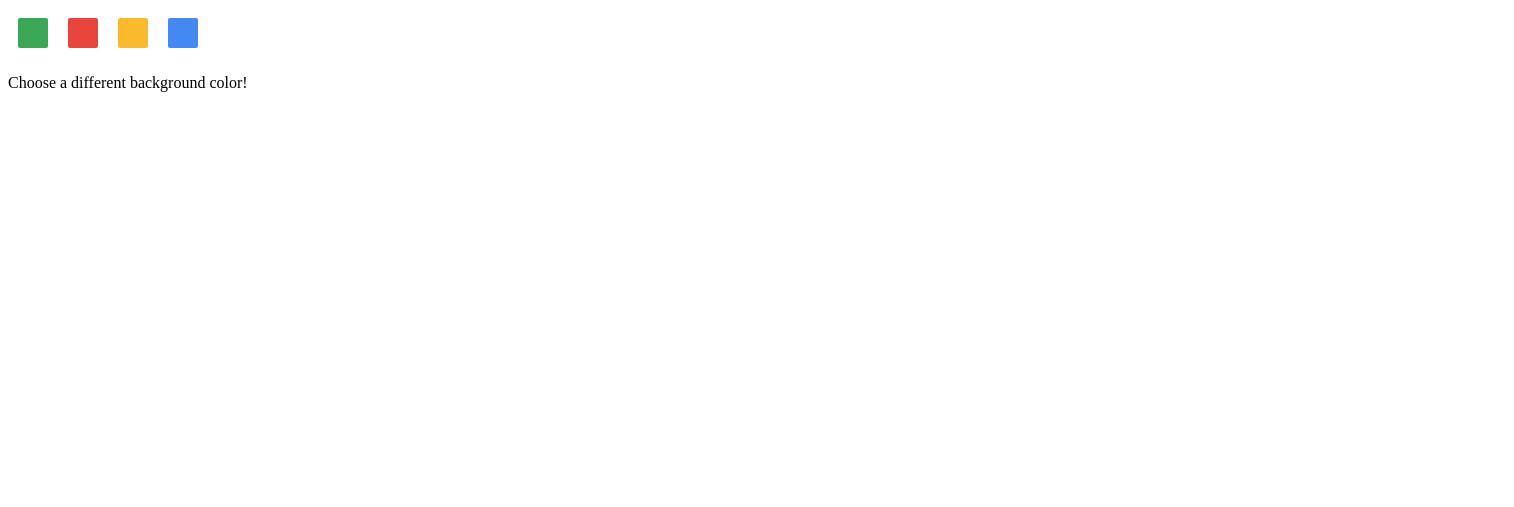
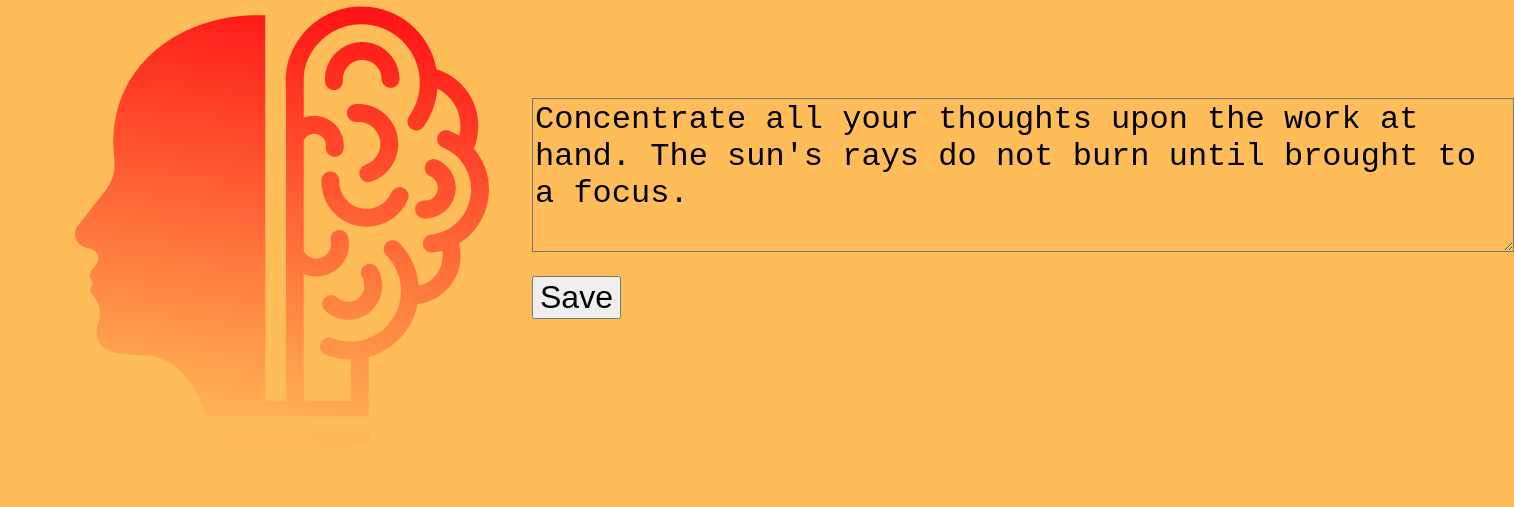
Before and after one commit to taylordouthit/national-parks-proj, a browser extension: page options/options.html in a window 1280 px wide. Shown: the whole page, 1514 px wide, since content can reach past the window. Drawn offline with Linux system fonts and the light colour scheme.

Commit message:
setup a basic options page where you can save an inspirational message

```diff
--- a/background.js
+++ b/background.js
@@ -6,10 +6,8 @@ import { debug } from "./debugger/debugger.js";
  * the rules.
  */
 chrome.runtime.onMessage.addListener((message) => {
-  debug("Message received in service worker: ", message);
   if (message.addBlockedSites) {
     const rulesList = createRulesList(message.addBlockedSites);
-    debug("rulesList: ", rulesList);
     const ruleSet = {
       addRules: rulesList,
     };
@@ -27,7 +25,6 @@ chrome.runtime.onMessage.addListener((message) => {
 
 const createRulesList = (listOfBlockedSites) => {
   return listOfBlockedSites.map((site, index) => {
-    debug("site: ", site);
     return {
       id: index + 1,
       priority: 1,
--- a/options/options.css
+++ b/options/options.css
@@ -1,12 +1,21 @@
-button {
-  height: 30px;
-  width: 30px;
-  outline: none;
-  margin: 10px;
-  border: none;
-  border-radius: 2px;
+body {
+  margin: 0;
+  padding: 0;
+  padding-left: 2rem;
+  padding-right: 2rem;
+  box-sizing: border-box;
+  background: #ffbd59;
+  display: flex;
 }
 
-button.current {
-  box-shadow: 0 0 0 2px white, 0 0 0 4px black;
+textarea {
+  font-size: 2rem;
+  margin-top: 10%;
+  background-color: #ffbd59;
 }
+
+button {
+  display: block;
+  font-size: 2rem;
+  margin-top: 2%;
+}
--- a/options/options.html
+++ b/options/options.html
@@ -1,13 +1,25 @@
 <!DOCTYPE html>
-<html>
+<html lang="en">
   <head>
+    <meta charset="UTF-8" />
+    <meta http-equiv="X-UA-Compatible" content="IE=edge" />
+    <meta name="viewport" content="width=device-width, initial-scale=1.0" />
+    <title>Focus!</title>
     <link rel="stylesheet" href="options.css" />
   </head>
   <body>
-    <div id="buttonDiv"></div>
-    <div>
-      <p>Choose a different background color!</p>
+    <div class="logo-container">
+      <img src="../icons/logo.png" class="logo" />
     </div>
-    <script src="options.js"></script>
+    <div class="container">
+      <textarea
+        id="inspirational-message"
+        name="message"
+        rows="4"
+        cols="50"
+      ></textarea>
+      <button id="save">Save</button>
+    </div>
+    <script src="options.js" type="module"></script>
   </body>
 </html>
--- a/options/options.js
+++ b/options/options.js
@@ -1,46 +1,32 @@
-let page = document.getElementById("buttonDiv");
-let selectedClassName = "current";
-const presetButtonColors = ["#3aa757", "#e8453c", "#f9bb2d", "#4688f1"];
+/**
+ * options.js
+ */
+document.addEventListener("DOMContentLoaded", async () => {
+  addInspirationalTextFromStorage();
+  addClickEventToSaveButton();
+});
 
-// Reacts to a button click by marking the selected button and saving
-// the selection
-function handleButtonClick(event) {
-  // Remove styling from the previously selected color
-  let current = event.target.parentElement.querySelector(
-    `.${selectedClassName}`
-  );
-  if (current && current !== event.target) {
-    current.classList.remove(selectedClassName);
-  }
+/**
+ * Adds a click event to the + icon
+ */
+const addInspirationalTextFromStorage = async () => {
+  const textareaElement = document.getElementById("inspirational-message");
 
-  // Mark the button as selected
-  let color = event.target.dataset.color;
-  event.target.classList.add(selectedClassName);
-  chrome.storage.sync.set({ color });
-}
+  const message = await chrome.storage.local.get("inspirationalMessage");
 
-// Add a button to the page for each supplied color
-function constructOptions(buttonColors) {
-  chrome.storage.sync.get("color", (data) => {
-    let currentColor = data.color;
-    // For each color we were provided…
-    for (let buttonColor of buttonColors) {
-      // …create a button with that color…
-      let button = document.createElement("button");
-      button.dataset.color = buttonColor;
-      button.style.backgroundColor = buttonColor;
-
-      // …mark the currently selected color…
-      if (buttonColor === currentColor) {
-        button.classList.add(selectedClassName);
-      }
-
-      // …and register a listener for when that button is clicked
-      button.addEventListener("click", handleButtonClick);
-      page.appendChild(button);
-    }
+  textareaElement.value = message.inspirationalMessage
+    ? message.inspirationalMessage
+    : "Concentrate all your thoughts upon the work at hand. The sun's rays do not burn until brought to a focus.";
+};
+/**
+ * Adds a click event to the + icon
+ */
+const addClickEventToSaveButton = () => {
+  const textareaElement = document.getElementById("inspirational-message");
+  const saveButtonElement = document.getElementById("save");
+  saveButtonElement.addEventListener("click", () => {
+    chrome.storage.local.set({
+      inspirationalMessage: textareaElement.value,
+    });
   });
-}
-
-// Initialize the page by constructing the color options
-constructOptions(presetButtonColors);
+};
```
Also changed, not shown: redirect/redirect.html (+3 -0 lines).
